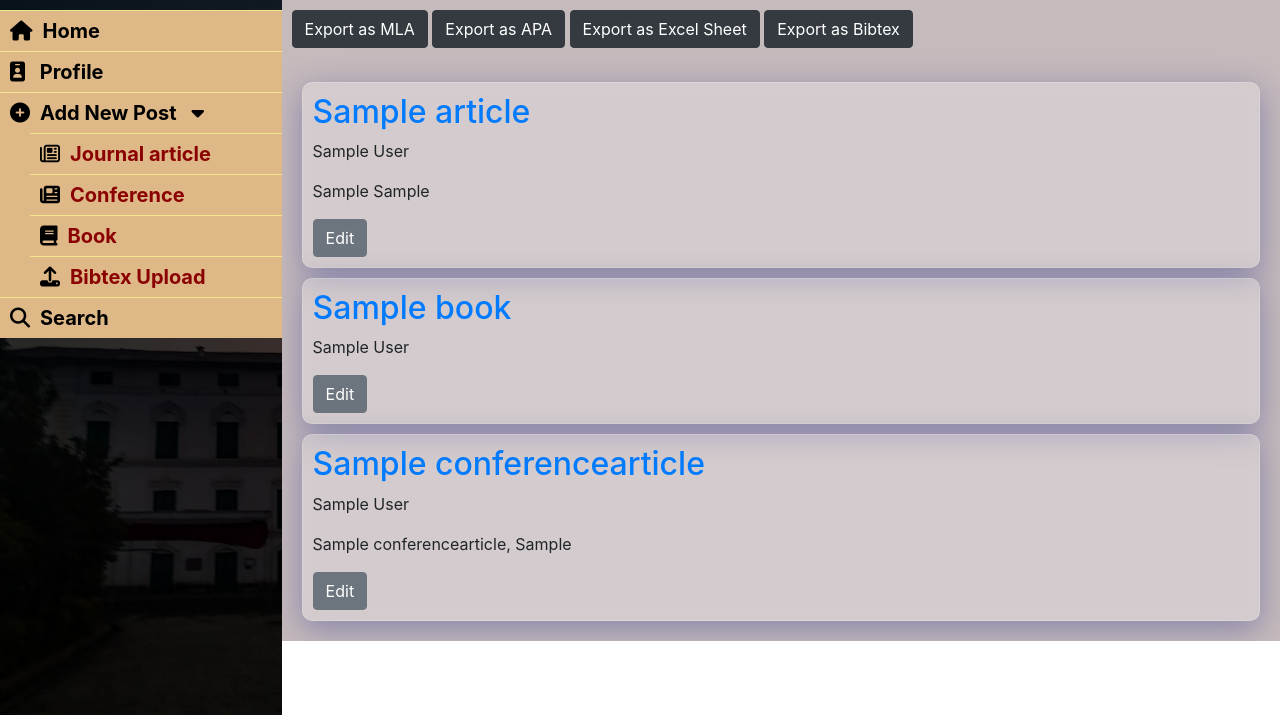
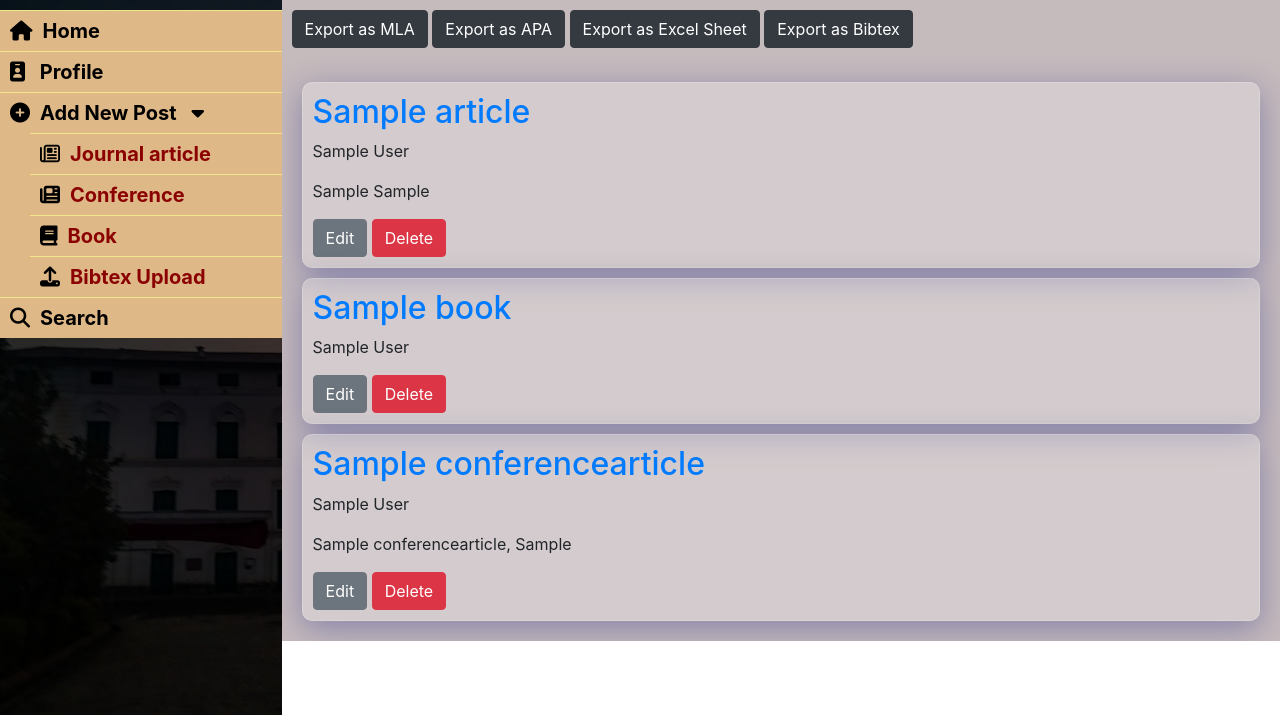
Before and after one commit to mnjkhtri/Publication-Repository, a Django app: page / in a window 1280 px wide. Shown: the part 85-800 px from the top of the page. Run offline with Django 3.2, Linux system fonts and the light colour scheme; a user stored in the database is signed in; tables that the repository leaves empty hold one stand-in row (values such as "Sample post"); some libraries are stand-ins or nearby versions.

Commit message:
delete feature implemented

```diff
--- a/DjangoBlog/articles/templates/articleslist.html
+++ b/DjangoBlog/articles/templates/articleslist.html
@@ -30,6 +30,7 @@
             <p >{{article.getAuthors}}</p>
             <p>{{article.journal}} {{article.pages}}</p>
             <a class="btn btn-secondary" href="{% url 'article:edit-data' type='article' slug=article.slug %}">Edit</a>
+            <a class="btn btn-danger" href="{% url 'article:delete-data' type='article' slug=article.slug %}">Delete</a>
 
         </div>
         {%endfor%}
@@ -40,6 +41,7 @@
             <p>{{book.getAuthors}}</p>
             <p> {{book.pages}}</p>
             <a class="btn btn-secondary" href="{% url 'article:edit-data' type='book' slug=article.slug %}">Edit</a>
+            <a class="btn btn-danger" href="{% url 'article:delete-data' type='book' slug=article.slug %}">Delete</a>
 
         </div>
         {%endfor%}
@@ -51,6 +53,7 @@
             <p style="overflow: hidden;">{{article.getAuthors}}</p>
             <p>{{article.conference_name}}, {{article.pages}}</p>
             <a class="btn btn-secondary" href="{% url 'article:edit-data' type='conference' slug=article.slug %}">Edit</a>
+            <a class="btn btn-danger" href="{% url 'article:delete-data' type='conference' slug=article.slug %}">Delete</a>
         </div>
         {%endfor%}
 
--- a/DjangoBlog/articles/urls.py
+++ b/DjangoBlog/articles/urls.py
@@ -29,6 +29,7 @@ urlpatterns = [
     path('bibtexUpload',views.bibtexPopulator, name='bibtex-upload'),
     path('profile',views.ProfilePage, name='profile'),
     path('<str:type>/<str:slug>/edit',views.EditArticle, name="edit-data"),
+    path('<str:type>/<str:slug>/delete',views.DeleteArticle, name="delete-data"),
     url('showArticle/(?P<slug>[\w-]+)',views.article_detail,name='detail'),
     #name catching block in the url
 
--- a/DjangoBlog/articles/views.py
+++ b/DjangoBlog/articles/views.py
@@ -7,6 +7,7 @@ from .models import Article,Book,ConferenceArticle
 from django.contrib.auth.decorators import login_required
 from .import forms
 from django.contrib import messages
+from django.shortcuts import get_object_or_404
 
 import bibtexparser
 from bibtexparser.bibdatabase import BibDatabase
@@ -130,6 +131,8 @@ def create_BibtexSheet(request):
     print('bibtex from create bibtex')
     bib_entries = []
     conferences =ConferenceArticle.objects.filter(author =request.user)
+    #export works fine for now but the missing fields and the default
+    #fields are yet to be worked on
 
     for article in articles:
         bib_item ={
@@ -377,3 +380,29 @@ def EditArticle(request,type,slug):
     # print(form)
     return render(request,"edit.html",{"form":form,"type":type,
     'slug':slug})
+
+def DeleteArticle(request,type,slug):
+    #objection deletion logic here
+    if type == 'article':
+        item =get_object_or_404(Article,slug =slug)
+        item.delete()
+        messages.info(request, 'one article deleted')
+        print('deletion successful')
+        return HttpResponseRedirect(reverse('article:list'))
+
+    elif type == 'conference':
+        item =get_object_or_404(ConferenceArticle,slug =slug)
+        item.delete()
+        messages.info(request, 'one conference deleted')
+        print('deletion successful')
+        return HttpResponseRedirect(reverse('article:list'))
+
+    elif type == 'Book':
+        item =get_object_or_404(Book,slug =slug)
+        item.delete()
+        messages.info(request, 'one book deleted')
+        print('deletion successful')
+        return HttpResponseRedirect(reverse('article:list'))
+
+
+    return HttpResponse("<h1>Invalid item selected</h1>")
```
